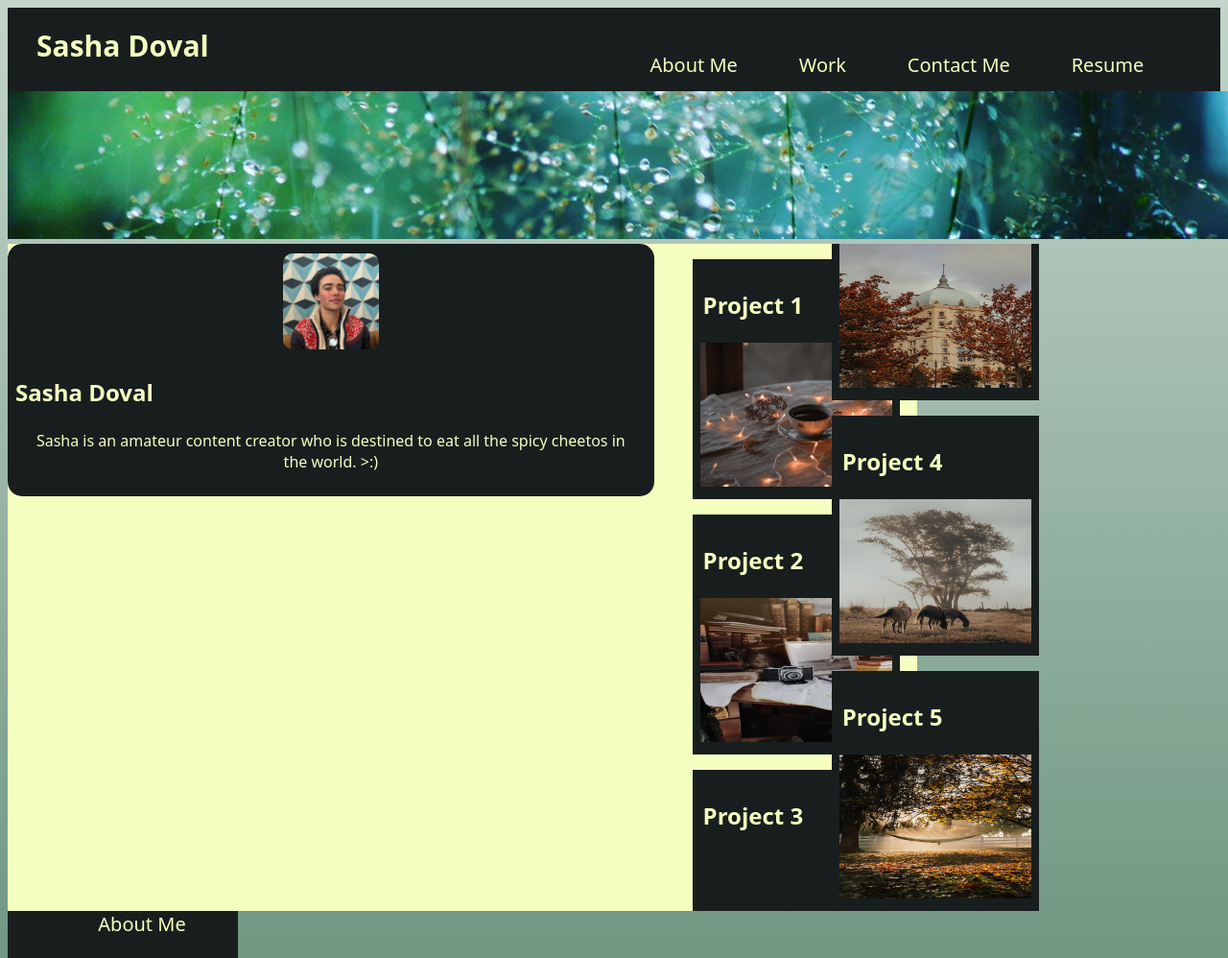
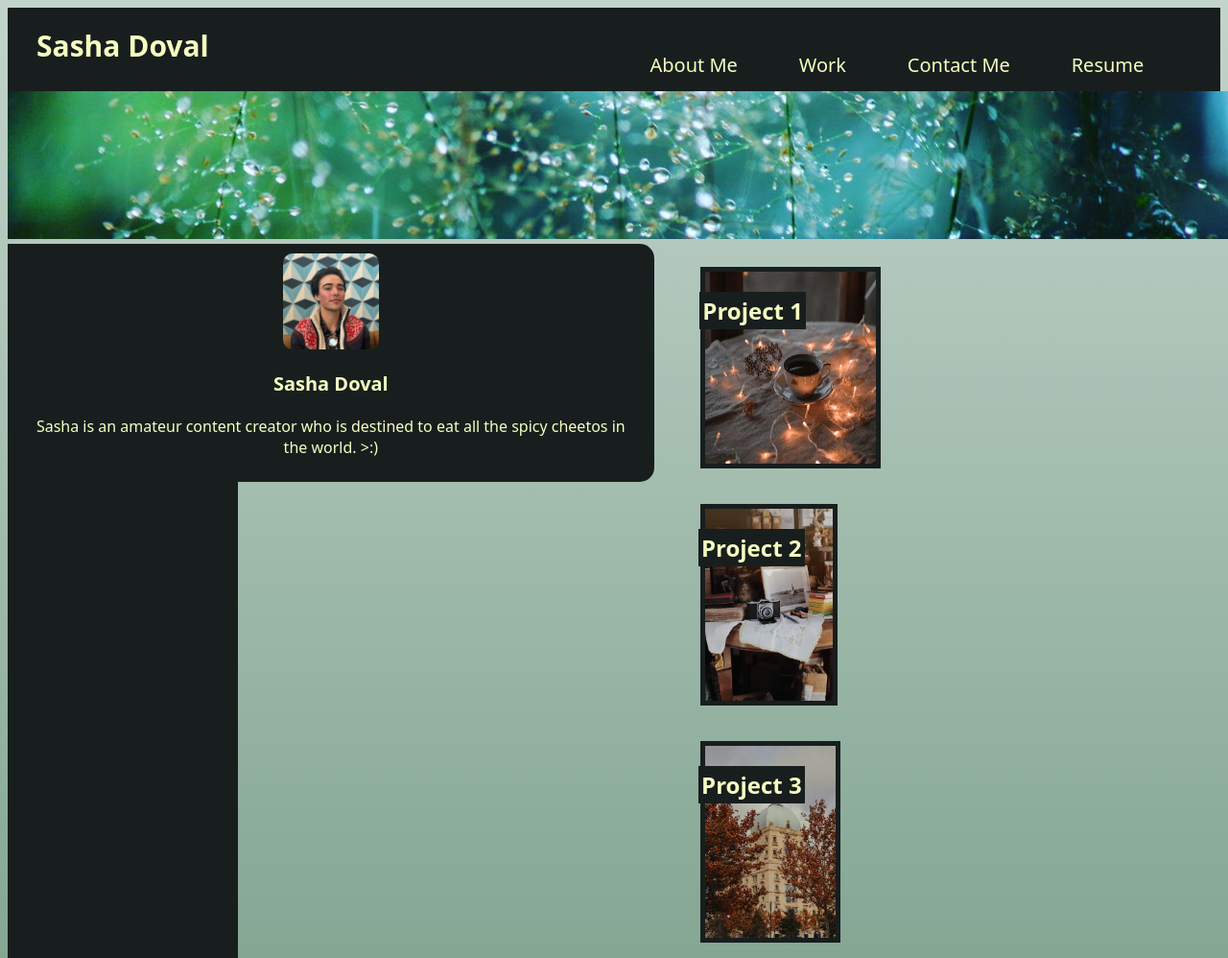
Before and after one commit to sdoval27/sasha-portfolio, a plain HTML site: page index.html in a window 1280 px wide. Shown: the top 998 px of the page at 96% size. Drawn offline with Linux system fonts and the light colour scheme.

```diff
--- a/assets/style.css
+++ b/assets/style.css
@@ -82,6 +82,11 @@ main {
     top: 0px;
 
 }
+.bio-title {
+    color:var(--off-white);
+    text-align:center;
+    font-size: var(--header-size);
+}
 .bio {
     text-align: center;
     margin: 3%;
@@ -100,15 +105,21 @@ main {
 
 /*work section*/
 .work {
-    column-count: 2;
+    /*column-count: 3;*/
 
 }
 figure img {
-    width: 200px;
-    height: 150px;
+    max-width: 100%;
+    height: 200px;
+    border: 5px solid var(--slate);
+}
+figure img:hover {
+    width: 60%;
+    height: 60%;
+    border: 8px solid var(--slate);
 }
 .card {
-    background-color: var(--slate);
+    /*background-color: var(--slate);*/
     width: fit-content;
     height: fit-content;
     padding:8px;
@@ -116,9 +127,12 @@ figure img {
     top:0%;
 }
 .card-title{
+    background-color:var(--slate);
     color: var(--off-white);
-    width: fit-content;
     padding: 3px;
+    position:absolute;
+    top:6%;
+    left:4%;
 }
 
 /*sidebar*/
@@ -139,10 +153,9 @@ aside ul{
 
 /*media query monitor: bio in aside, three columns*/
 @media screen and (min-width:992px) {
-    main {
-    background-color: var(--off-white);
-    column-count: 3;
-    column-gap: none;
+    .work {
+        column-count: 3;
+        column-gap: normal;
     }
  /*   .card-column {
       flex: 0 0 33.333%;
@@ -151,9 +164,8 @@ aside ul{
 }
 /*media query tablet aside none, nav sticky, bio at top, columns two*/
 @media screen and (min-width: 768px) {
-
-    main{
-        column-count: 1;
+    .work {
+        column-count: 2;
     }
  /*   .card-column {
       flex: 0 0 33.333%;
@@ -162,8 +174,7 @@ aside ul{
 }
 /*media query phone: columns one*/
 @media screen and (min-width: 576px) {
-
-    main{
+    .work {
         column-count: 1;
     }
 }
--- a/index.html
+++ b/index.html
@@ -28,15 +28,17 @@
     <main>
       <section class="biocard">
       <img src="./assets/images/sasha-profile.jpg" alt="Sasha Doval" id="about-me" class="bio-img"> </img>
-      <h2 class="card-title">Sasha Doval</h2>
+      <h2 class="bio-title">Sasha Doval</h2>
       <p class="bio">Sasha is an amateur content creator who is destined to eat all the spicy cheetos in the world. >:)
       </section>
 
       <section class="work">
         <figure class="card">
-         <h2 class="card-title">Project 1</h2>
+
          <card>
-         <img src="./assets/images/pexels-portfolio-1.jpeg" alt="image of teacup and string lights on table"> </img>
+          <h2 class="card-title">Project 1</h2>
+         <img src="./assets/images/pexels-portfolio-1.jpeg" alt="image of teacup and string lights on table">
+         </img>
          </card>
         </figure>
 
@@ -56,6 +58,7 @@
           </card>
         </figure>
 
+        <!--project 4-->
         <figure class="card">
           <h2 class="card-title">Project 4</h2>
           <card>
@@ -63,6 +66,7 @@
           </card>
         </figure>
 
+        <!--project 5-->
         <figure class="card">
           <h2 class="card-title">Project 5</h2>
           <card>
```
